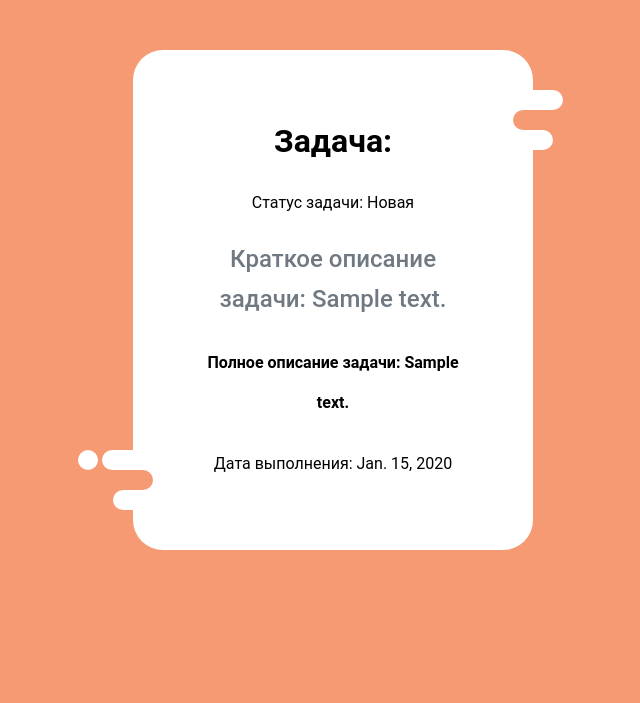
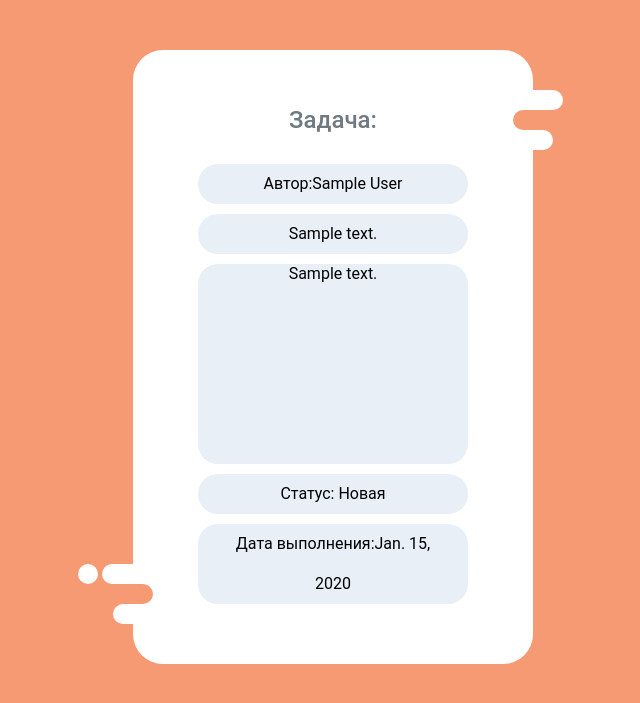
Before and after one commit to dmitriy-amelin/hw-45, a Django app: page /task/1 in a window 1280 px wide. Shown: the part 76-779 px from the top of the page, without its empty margins (307-947 px from the left). Run offline with Django 3.2, Linux system fonts and the light colour scheme; tables that the repository leaves empty hold one stand-in row (values such as "Sample post"); parts of the project's set-up code (start-up, migrations or seed data) failed here and were passed over.

Commit message:
Небольшие изменения в стилизации

```diff
--- a/hw_45/to_do_list/static/css/style.css
+++ b/hw_45/to_do_list/static/css/style.css
@@ -163,7 +163,7 @@ body{
     padding: 50px;
     line-height: 40px;
 }
-.inner input, .inner textarea, .inner select {
+.inner input, .inner textarea, .inner select, .text-input, .text-area {
    display: block;
    width: 100%;
    padding: 0 20px;
@@ -180,7 +180,7 @@ body{
     color: white;
     font-size: 14px;
 }
-.inner textarea {
+.inner textarea, .text-area {
     resize: none;
     line-height: 20px;
     height: 200px
--- a/hw_45/to_do_list/templates/task_view.html
+++ b/hw_45/to_do_list/templates/task_view.html
@@ -3,9 +3,10 @@
 {% block title %}Список задач{% endblock title %}
 
 {% block content %}
-    <h1>Задача:</h1>
-    <p>Статус задачи: {{ task.get_status_display }}</p>
-    <h3>Краткое описание задачи: {{ task.description }}</h3>
-    <h4>Полное описание задачи: {{ task.full_description }}</h4>
-    <p>Дата выполнения: {{ task.date_of_completion }}</p>
+    <h3>Задача:</h3>
+    <div class="text-input">Автор:{{ task.author }}</div>
+    <div class="text-input">{{ task.description }}</div>
+    <div class="text-area"> {{ task.full_description }}</div>
+    <div class="text-input">Статус: {{ task.get_status_display }}</div>
+    <div class="text-input">Дата выполнения:{{ task.date_of_completion }}</div>
 {% endblock content %}
```
Also changed, not shown: hw_45/to_do_list/templates/task_create.html (+5 -5 lines).
